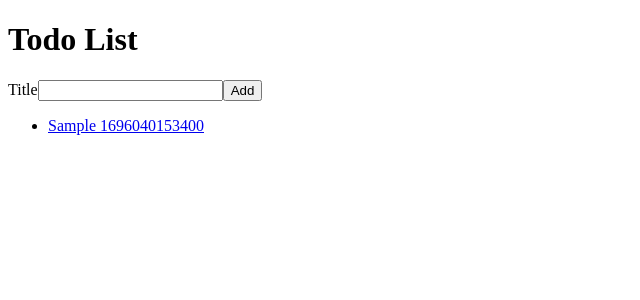
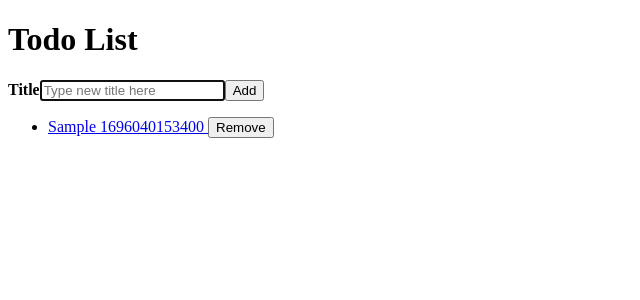
Before and after one commit to AbebeTesso/flamingo-react-todo, a React (Create React App) app: page / in a window 1280 px wide. Both pictures are taken after typing "Sample" into the empty fields and a click on the button "Add". Shown: the top 300 px of the page, without its empty margins (0-640 px from the left). Built offline with nearby package versions, Linux system fonts and the light colour scheme; the HTML template or start-up script is replaced by a standard one.

Commit message:
lesson1.6 added

```diff
--- a/package.json
+++ b/package.json
@@ -3,6 +3,7 @@
   "version": "0.1.0",
   "private": true,
   "dependencies": {
+    "@types/react": "^18.2.39",
     "react": "^18.2.0",
     "react-dom": "^18.2.0",
     "react-scripts": "5.0.1"
--- a/src/AddTodoForm.js
+++ b/src/AddTodoForm.js
@@ -1,4 +1,5 @@
 import React, { useState } from "react";
+import InputWithLabel from "./InputWithLabel";
 
 function AddTodoForm({ onAddTodo }) {
   const [todoTitle, setTodoTitle] = useState();
@@ -20,13 +21,18 @@ function AddTodoForm({ onAddTodo }) {
 
   return (
     <form id="myForm" onSubmit={handleAddTodo}>
-      <label htmlFor="todoTitle">Title</label>
-      <input
+      <InputWithLabel
+        autoFocus={true}
         name="title"
         value={todoTitle}
         id="todoTitle"
-        onChange={handleTitleChange}
-      ></input>
+        type="text"
+        placeholder="Type new title here"
+        onInputChange={handleTitleChange}
+      >
+
+        <strong>Title</strong>
+      </InputWithLabel>
       <button>Add</button>
     </form>
   );
--- a/src/App.js
+++ b/src/App.js
@@ -1,6 +1,12 @@
 import React, { useEffect, useState } from "react";
 import AddTodoForm from "./AddTodoForm";
 import TodoList from "./TodoList";
+
+function App() {
+  const [todoList, setTodoList] = useSemiPersistentState();
+  const addTodo = (newTodo) => {
+    setTodoList([...todoList, newTodo]);
+  };
 
   function useSemiPersistentState() {
     const [todoList, setTodoList] = useState(
@@ -12,17 +18,15 @@ function useSemiPersistentState() {
     }, [todoList]);
     return [todoList, setTodoList];
   }
-
-function App() {
-  const [todoList, setTodoList] = useSemiPersistentState();
-  const addTodo = (newTodo) => {
-    setTodoList([...todoList, newTodo]);
+  const removeTodo = (id) => {
+    const newTodoList = todoList.filter((item) => item.id !== id);
+    setTodoList(newTodoList);
   };
   return (
     <>
       <h1>Todo List</h1>
       <AddTodoForm onAddTodo={addTodo} />
-      <TodoList todoList={todoList} />
+      <TodoList todoList={todoList} onRemoveTodo={removeTodo} />
     </>
   );
 }
--- /dev/null
+++ b/src/InputWithLabel.js
@@ -0,0 +1,36 @@
+import React, { useEffect, useRef } from "react";
+
+function InputWithLabel({
+  id,
+  name,
+  type = "text",
+  value,
+  children,
+  onInputChange,
+  placeholder,
+  autoFocus,
+}) {
+  const inputRef = useRef();
+  useEffect(() => {
+    if (autoFocus) {
+      inputRef.current.focus();
+    }
+  });
+
+  return (
+    <>
+      <label htmlFor={id}>{children}</label>
+      <input
+        ref={inputRef}
+        name={name}
+        id={id}
+        value={value}
+        placeholder={placeholder}
+        type={type}
+        onChange={onInputChange}
+      ></input>
+    </>
+  );
+}
+
+export default InputWithLabel;
--- a/src/TodoList.js
+++ b/src/TodoList.js
@@ -1,12 +1,18 @@
 import React from "react";
 import TodoListItem from "./TodoListItem";
 
-function TodoList({ todoList }) {
+function TodoList({ todoList, onRemoveTodo }) {
   return (
     <>
       <ul>
         {todoList.map((todo) => {
-          return <TodoListItem key={todo.id} todo={todo} />;
+          return (
+            <TodoListItem
+              key={todo.id}
+              todo={todo}
+              onRemoveTodo={onRemoveTodo}
+            />
+          );
         })}
       </ul>
     </>
--- a/src/TodoListItem.js
+++ b/src/TodoListItem.js
@@ -1,15 +1,22 @@
 import React from "react";
 
-function TodoListItem({ todo }) {
+function TodoListItem({ todo: { title, id }, onRemoveTodo }) {
   return (
-    <li>
-      <a href={todo.id}>
-        {" "}
-        {todo.title}
-        <span> {todo.id} </span>
-        <span> {todo.lesson} </span>
-      </a>
-    </li>
+    <div>
+      <li>
+        {
+          <a href={id}>
+            {title}
+            <span> {id} </span>
+          </a>
+        }
+        {
+          <button type="button" onClick={() => onRemoveTodo(id)}>
+            Remove
+          </button>
+        }
+      </li>
+    </div>
   );
 }
 export default TodoListItem;
```
Also changed, not shown: 1 other file (tests, documents, lock files or other folders). Lines whose indentation alone changed are shown as unchanged.
